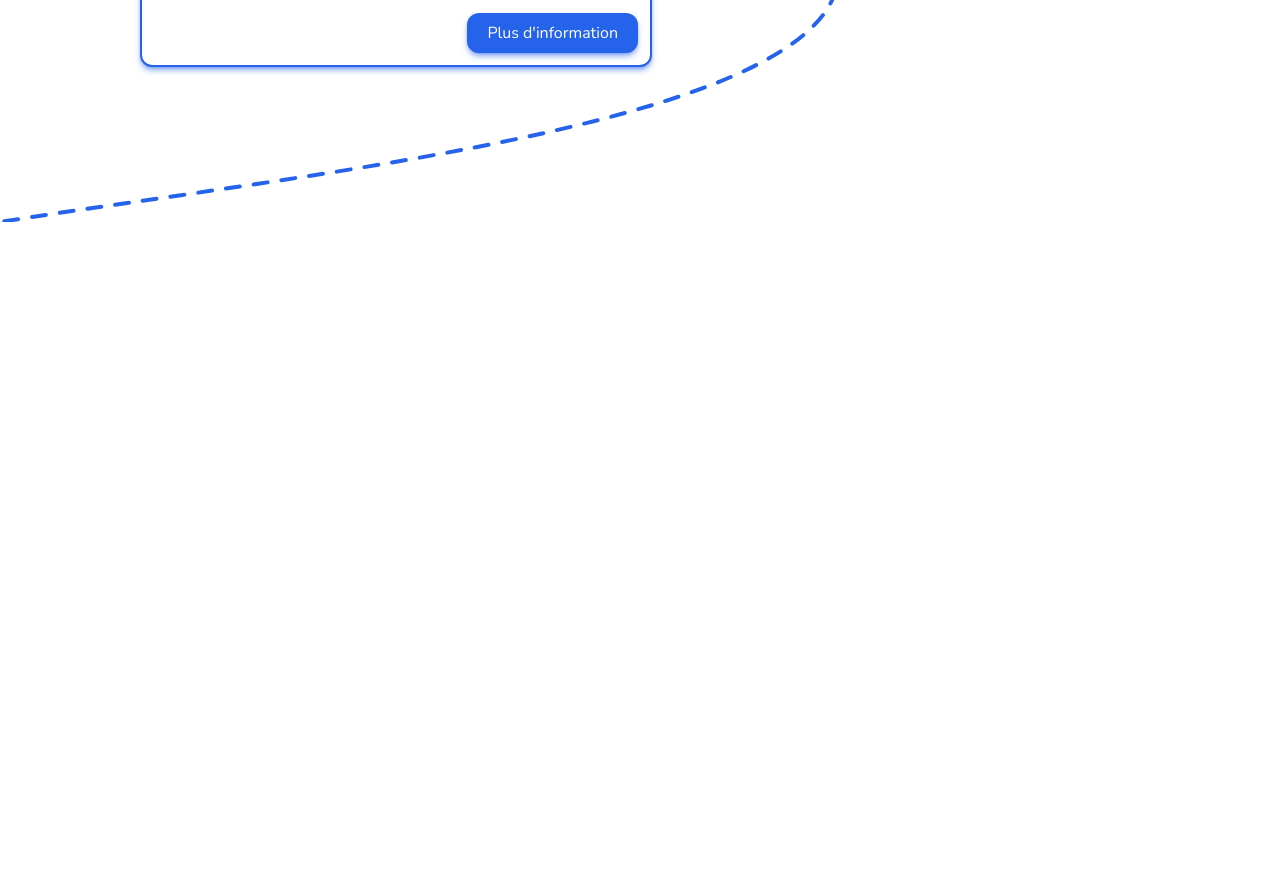
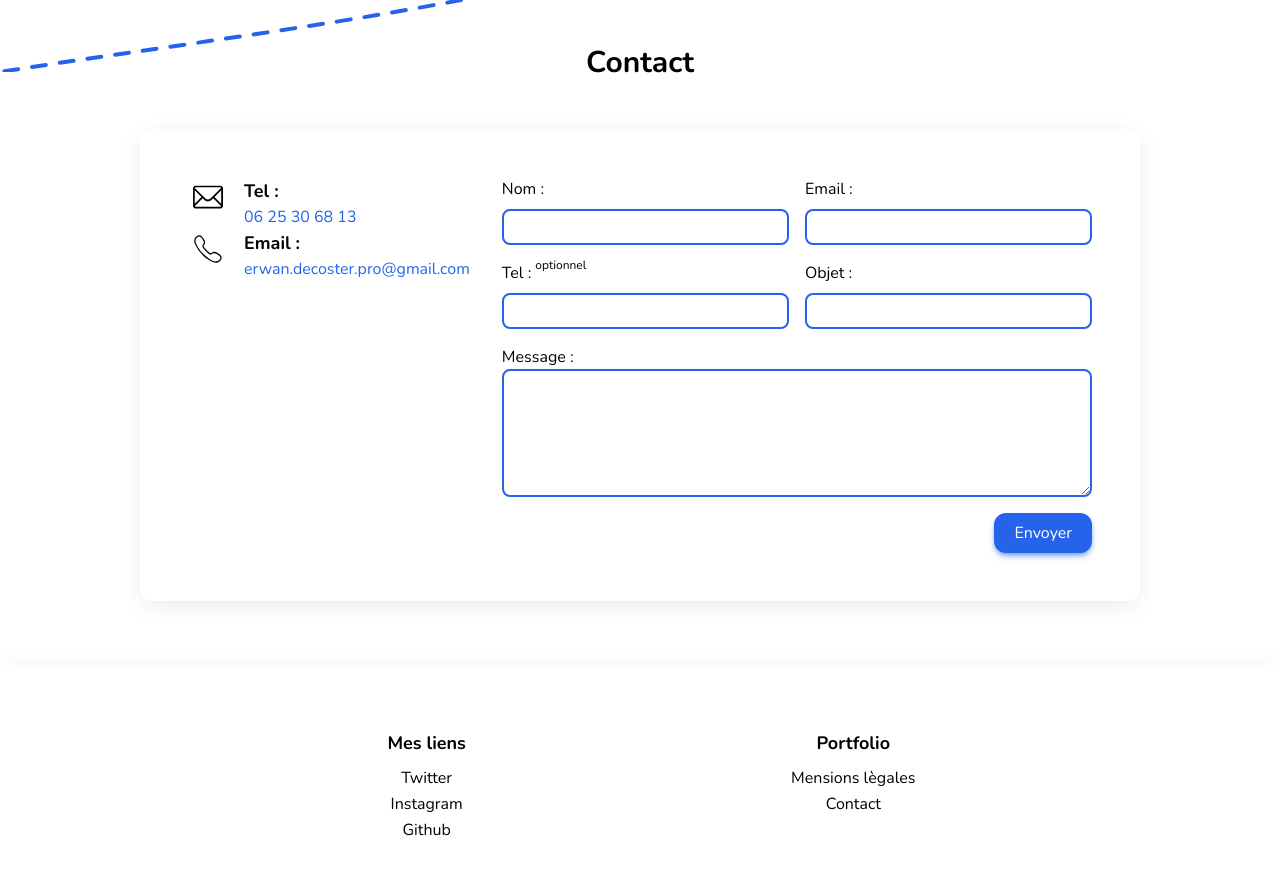
Before and after one commit to ErwanDecoster/Portfolio-2022, a Vue app: page / in a window 1280 px wide. Shown: the part 5380-6255 px from the top of the page. Before the commit the page ends 5602 px from the top, so only its background shows below. Built offline with nearby package versions, Linux system fonts and the light colour scheme.

Commit message:
ajout formulaire de contact

```diff
--- a/src/router/index.js
+++ b/src/router/index.js
@@ -1,11 +1,17 @@
 import { createRouter, createWebHistory } from 'vue-router';
 import Home from '../views/Home.vue';
+import Realisations from '../views/realisations/Realisations.vue';
 
 const routes = [
   {
     path: '/',
     name: 'Home',
     component: Home,
+  },
+  {
+    path: '/Realisations',
+    name: 'Realisations',
+    component: Realisations,
   },
   {
     path: '/about',
--- a/src/views/Home.vue
+++ b/src/views/Home.vue
@@ -116,13 +116,13 @@
             </div>
           </div>
         </div>
-        <router-link to="/" class="px-5 py-2 border-2 border-blue-600 shadow-md shadow-blue-600/50 rounded-xl w-fit mx-auto items-center">Voir toutes les réalisations</router-link>
+        <router-link to="/Realisations" class="px-5 py-2 border-2 border-blue-600 shadow-md shadow-blue-600/50 rounded-xl w-fit mx-auto items-center">Voir toutes les réalisations</router-link>
       </div>
     </section>
     <section class="min-h-screen py-16">
       <div class="max-w-screen-lg mx-auto px-3 grid gap-12">
         <h2 class="text-3xl font-bold text-center mx-auto">Parcours</h2>
-        <div class="flex flex-col gap-20" :style="{ 'padding-top': (200 + ySpacing / 2 - 30) + 'px' }">
+        <div class="flex flex-col gap-20" :style="{ 'padding-top': (50 + ySpacing / 2 - 30) + 'px' }">
           <span id="span" class="absolute rounded-full z-10 bg-blue-600 shadow-md shadow-blue-600/50 w-10 h-10 left-0" :style="{ 'margin-top': -(200 + ySpacing / 2 - 30) + 'px' }"></span>
           <svg ref="svg" id="svg" height="3000" :style="{ 'margin-top': -(200 + ySpacing / 2 - 30) + 'px' }" stroke-dasharray="14" stroke-linecap="round" class="absolute left-0 pointer-events-none"></svg>
           <div class="flex flex-col gap-2" :style="{ gap: ySpacing - 50 + 'px' }">
@@ -138,6 +138,81 @@
         </div>
       </div>
     </section>
+    <section class="py-16">
+      <div class="max-w-screen-lg mx-auto px-3 grid gap-12">
+        <h2 class="text-3xl font-bold text-center mx-auto">Contact</h2>
+        <div class="shadow-[0_5px_25px_-3px_rgba(0,0,0,0.1)] rounded-xl p-12 grid md:flex gap-8 bg-white">
+          <div class="w-max">
+            <div class="flex gap-4">
+              <img class="w-10 h-10" src="@/assets/icon-email.svg" alt="">
+              <div>
+                <p class="text-lg font-bold">Tel :</p>
+                <a class="text-blue-600" href="tel:+33625306813">06 25 30 68 13</a>
+              </div>
+            </div>
+            <div class="flex gap-4">
+              <img class="w-10 h-10" src="@/assets/icon-telephone.svg" alt="">
+              <div>
+                <p class="text-lg font-bold">Email :</p>
+                <a class="text-blue-600 " href="mailto:erwan.decoster.pro@gmail.com">erwan.decoster.pro@gmail.com</a>
+              </div>
+            </div>
+          </div>
+          <form action="" class="grid md:grid-cols-2 gap-4 grow">
+            <div class="grid gap-2">
+              <label for="name">Nom :</label>
+              <input class="px-2 py-1 border-2 rounded-lg border-blue-600" type="text" id="name" name="name" autocomplete="name">
+            </div>
+            <div class="grid gap-2">
+              <label for="email">Email :</label>
+              <input class="px-2 py-1 border-2 rounded-lg border-blue-600" type="text" id="email" name="email" autocomplete="email">
+            </div>
+            <div class="grid gap-2">
+              <label class="relative" for="tel">Tel : <span class="text-xs absolute pl-1 -top-1">optionnel</span></label>
+              <input class="px-2 py-1 border-2 rounded-lg border-blue-600" type="text" id="tel" name="tel" autocomplete="tel">
+            </div>
+            <div class="grid gap-2">
+              <label for="objet">Objet :</label>
+              <input class="px-2 py-1 border-2 rounded-lg border-blue-600" type="text" id="objet" name="objet" autocomplete="off">
+            </div>
+            <div class="grid md:col-span-2 ">
+              <label for="message">Message :</label>
+              <textarea class="px-2 py-1 border-2 rounded-lg border-blue-600 h-32" name="message" id="message"></textarea>
+            </div>
+            <button class="md:col-span-2 ml-auto px-5 py-2 bg-blue-600 shadow-md shadow-blue-600/50 text-white rounded-xl flex items-center w-fit">Envoyer</button>
+          </form>
+        </div>
+      </div>
+    </section>
+    <footer class="p-16 bg-white shadow-[0_5px_25px_-3px_rgba(0,0,0,0.1)]">
+      <div class="max-w-screen-lg mx-auto flex justify-evenly">
+        <div class="flex flex-col w-64 gap-2">
+          <p class="text-lg font-bold text-center">Mes liens</p>
+          <ul class="flex flex-col items-center">
+            <li>
+              <a class="hover:underline underline-offset-1 py-[1px] px-8 inline-block" href="">Twitter</a>
+            </li>
+            <li>
+              <a class="hover:underline underline-offset-1 py-[1px] px-8 inline-block" href="">Instagram</a>
+            </li>
+            <li>
+              <a class="hover:underline underline-offset-1 py-[1px] px-8 inline-block" href="">Github</a>
+            </li>
+          </ul>
+        </div>
+        <div class="flex flex-col w-64 gap-2">
+          <p class="text-lg font-bold text-center">Portfolio</p>
+          <ul class="flex flex-col items-center">
+            <li>
+              <a class="hover:underline underline-offset-1 py-[1px] px-8 inline-block" href="">Mensions lègales</a>
+            </li>
+            <li>
+              <a class="hover:underline underline-offset-1 py-[1px] px-8 inline-block" href="">Contact</a>
+            </li>
+          </ul>
+        </div>
+      </div>
+    </footer>
   </div>
 </template>
 
--- /dev/null
+++ b/src/views/realisations/Realisations.vue
@@ -0,0 +1,81 @@
+<template>
+  <section class="h-[70vh] py-60">
+      <div class="flex gap-8 max-w-screen-lg mx-auto px-3">
+        <div class="flex flex-col gap-6">
+          <h1 class="text-7xl font-semibold text-left flex flex-col gap-4">
+            Realisation
+          </h1>
+        </div>
+        <svg width="202" height="201" viewBox="0 0 202 201" fill="none" xmlns="http://www.w3.org/2000/svg">
+          <g filter="url(#filter0_d_102_73)">
+            <path d="M109.619 52.0671C114.653 46.7624 123.542 48.8964 125.619 55.9083L148.097 131.793C150.174 138.805 143.881 145.435 136.77 143.728L59.8134 125.253C52.7024 123.545 50.1061 114.78 55.1401 109.476L109.619 52.0671Z" stroke="#275DE7" stroke-width="5" shape-rendering="geometricPrecision"/>
+          </g>
+          <defs>
+            <filter id="filter0_d_102_73" x="0.0224609" y="0.600342" width="200.979" height="199.902" filterUnits="userSpaceOnUse" color-interpolation-filters="sRGB">
+              <feFlood flood-opacity="0" result="BackgroundImageFix"/>
+              <feColorMatrix in="SourceAlpha" type="matrix" values="0 0 0 0 0 0 0 0 0 0 0 0 0 0 0 0 0 0 127 0" result="hardAlpha"/>
+              <feOffset dy="4"/>
+              <feGaussianBlur stdDeviation="25"/>
+              <feComposite in2="hardAlpha" operator="out"/>
+              <feColorMatrix type="matrix" values="0 0 0 0 0.153206 0 0 0 0 0.363475 0 0 0 0 0.904167 0 0 0 1 0"/>
+              <feBlend mode="normal" in2="BackgroundImageFix" result="effect1_dropShadow_102_73"/>
+              <feBlend mode="normal" in="SourceGraphic" in2="effect1_dropShadow_102_73" result="shape"/>
+            </filter>
+          </defs>
+        </svg>
+        <svg width="241" height="245" viewBox="0 0 241 245" fill="none" xmlns="http://www.w3.org/2000/svg">
+          <g filter="url(#filter0_d_102_74)">
+            <path d="M94.5434 51.9336L185.147 133.513C190.582 138.407 188.681 147.348 181.726 149.608L65.7739 187.283C58.8188 189.543 52.0254 183.427 53.5459 176.273L78.8943 57.0183C80.4148 49.865 89.1087 47.0402 94.5434 51.9336Z" stroke="#275DE7" stroke-width="5" shape-rendering="geometricPrecision"/>
+          </g>
+          <defs>
+            <filter id="filter0_d_102_74" x="0.828613" y="0.983542" width="239.967" height="243.28" filterUnits="userSpaceOnUse" color-interpolation-filters="sRGB">
+            <feFlood flood-opacity="0" result="BackgroundImageFix"/>
+            <feColorMatrix in="SourceAlpha" type="matrix" values="0 0 0 0 0 0 0 0 0 0 0 0 0 0 0 0 0 0 127 0" result="hardAlpha"/>
+            <feOffset dy="4"/>
+            <feGaussianBlur stdDeviation="25"/>
+            <feComposite in2="hardAlpha" operator="out"/>
+            <feColorMatrix type="matrix" values="0 0 0 0 0.153206 0 0 0 0 0.363475 0 0 0 0 0.904167 0 0 0 1 0"/>
+            <feBlend mode="normal" in2="BackgroundImageFix" result="effect1_dropShadow_102_74"/>
+            <feBlend mode="normal" in="SourceGraphic" in2="effect1_dropShadow_102_74" result="shape"/>
+          </filter>
+          </defs>
+        </svg>
+      </div>
+    </section>
+    <section class="bg-green-200">
+      <div class="max-w-screen-lg mx-auto px-3 grid gap-12">
+        <h2 class="text-3xl font-bold text-center mx-auto">Réalisations</h2>
+        <div class="flex flex-col gap-20" >
+          <div v-for="row in Realisation" v-bind:key="row" class="grid grid-cols-1 md:grid-cols-2 gap-16">
+            <img class="w-full shadow-md rounded-xl aspect-video" src="" alt="" :class="{ 'order-1': row.imgAlignment === 0 }">
+            <div class="flex flex-col gap-2">
+              <div>
+                <h3 class="text-left text-3xl">{{ row.name }}</h3>
+                <p class="text-sm text-left text-neutral-500">{{ row.type }}</p>
+              </div>
+              <ul class="flex gap-2 flex-wrap">
+                <li class="py-1 px-3 bg-red-500 text-white text-sm rounded-md" v-for="tech in row.techno" v-bind:key="tech" :style="'background-color: #' + tech.color">{{ tech.name }}</li>
+              </ul>
+              <p class="text-left grow-[1]">{{ row.shortDesc }}</p>
+              <div class="flex gap-4">
+                <a class="px-5 py-2 bg-blue-600 shadow-md shadow-blue-600/50 text-white rounded-xl flex items-center" href="">Visiter le site</a>
+                <router-link to="/" class="px-5 py-2 border-2 border-blue-600 shadow-md shadow-blue-600/50 rounded-xl items-center">Plus d'informations</router-link>
+              </div>
+            </div>
+          </div>
+        </div>
+      </div>
+    </section>
+</template>
+
+<script>
+
+export default {
+  conputed: {
+    Realisation() {
+      const allRealisation = this.$store.state.realisation;
+      return allRealisation.slice(0, 3);
+    },
+  },
+};
+</script>
```
Also changed, not shown: src/assets/icon-email.svg (added), src/assets/icon-telephone.svg (added).
